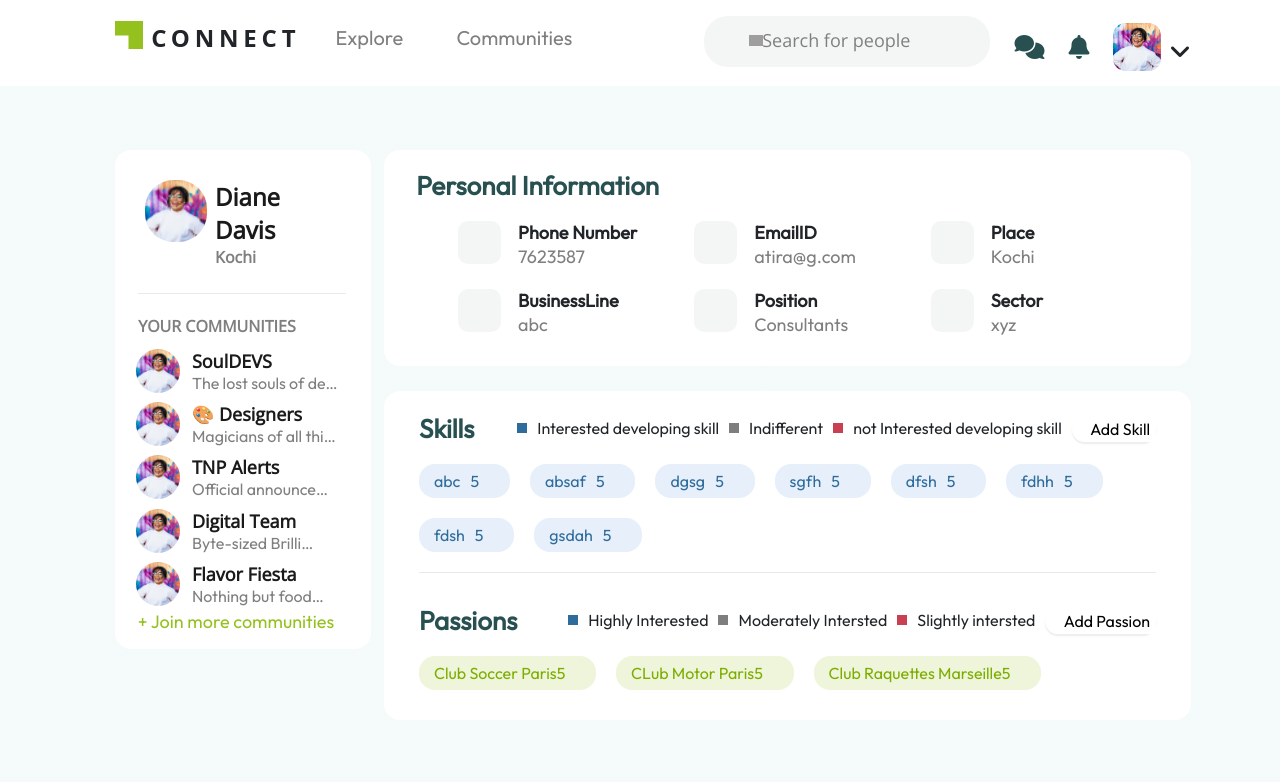
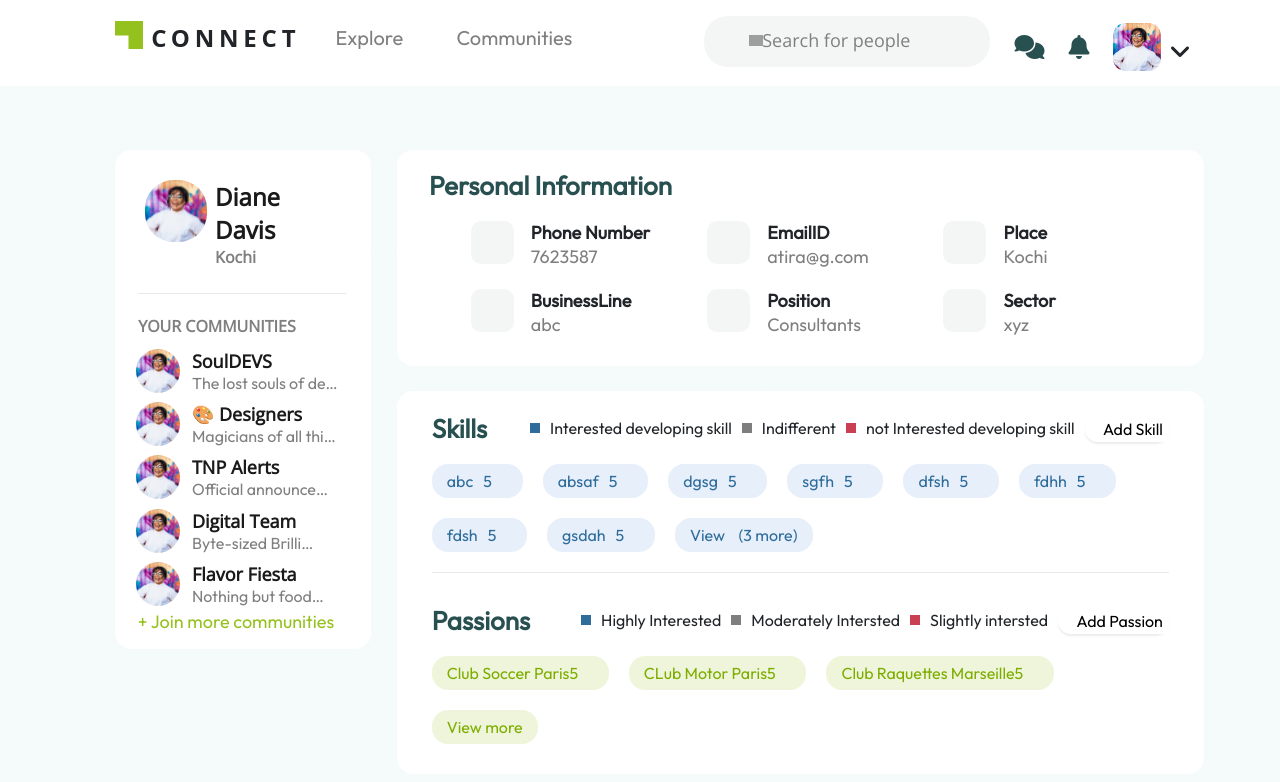
Before and after one commit to ayshapa123/TNPCONNECT1, an Angular app: page / in a window 1280 px wide. Shown: the top 782 px of the page. Built offline with nearby package versions, Linux system fonts and the light colour scheme.

Commit message:
view more functionality

```diff
--- a/src/app/layout/layout.component.css
+++ b/src/app/layout/layout.component.css
@@ -1,7 +1,11 @@
-
+*{
+    margin:0;
+    padding: 0;
+}
 body{
     background-color: #e2dbdb;
     /* height: 100%; */
+    /* height: 900px; */
 }
 
 .main{
--- a/src/app/modules/profile/personalinfo/personalinfo.component.css
+++ b/src/app/modules/profile/personalinfo/personalinfo.component.css
@@ -53,7 +53,7 @@ p{
     font-size: 26px;
     padding-left: 4%;
     padding-top: 2%;
-    font-weight: 600;
+    font-weight: 0;
 }
 i{
     color:#9BA9AA;
--- a/src/app/modules/profile/personalinfo/personalinfo.component.html
+++ b/src/app/modules/profile/personalinfo/personalinfo.component.html
@@ -1,10 +1,10 @@
 
 <div class="main">
 
-    <p>Personal Information</p>
+    <p style="font-weight:600">Personal Information</p>
 
     <div class="section">
-<!-- flex container -->
+
         <div class="row">
 
             <div class="col">
--- a/src/app/modules/profile/personalinfo/personalinfo.component.ts
+++ b/src/app/modules/profile/personalinfo/personalinfo.component.ts
@@ -6,5 +6,7 @@ import { Component } from '@angular/core';
   styleUrls: ['./personalinfo.component.css']
 })
 export class PersonalinfoComponent {
-
+ps:any=[{"label":"Phone Number","desc":"7623587"},{"label":"EmailID","desc":"atira@g.com"},
+{"label":"Place","desc":"Kochi"},{"label":"BusinessLine","desc":"abc"},
+{"label":"Position","desc":"Consultants"},{"label":"Sector","desc":"xyz"}]
 }
--- a/src/app/modules/profile/profile.component.css
+++ b/src/app/modules/profile/profile.component.css
@@ -1,8 +1,8 @@
 .main{
     background:linear-gradient(0deg, rgba(79, 167, 172, 0.06) 0%, rgba(79, 167, 172, 0.06) 100%), #FFF;
     width: 100%;
-    height: 100vh;
-    gap: 1%;
+    height: 900px;
+    gap: 2%;
     /* padding-top: 0%; */
     /* border: 1px solid; */
     /* border: 1px solid; */
@@ -13,9 +13,13 @@
   background-color: #fff;
   /* margin-left:9%; */
   height: fit-content;
+}
+.skill{
+
+    margin-top: 13px; /* Set the desired margin between the elements */
+    padding-bottom: 5px; /* Set the desired padding between the elements */
 
 }
-
 app-community{
   background-color: #FFF;
   margin-left: 9%;
@@ -68,15 +72,16 @@ app-skills{
 
     }
   }
-  @media (min-width: 576px){
+  /* @media (min-width: 576px){
     app-skills,app-personalinfo{
       width: 97%;
     }
+  } */
     /* app-community{
       width: 26%;
   } */
 
-  }
+  /* } */
 
   /* @media (min-width: 576px){
     app-skills,app-personalinfo{
@@ -99,7 +104,7 @@ app-skills{
   } */
 
 
-  /* @media only screen and (max-width: 1300px) and (min-width: 1062px){
+  @media only screen and (max-width: 1300px) and (min-width: 1062px){
     app-skills,app-personalinfo{
         width: 97%;
     }
@@ -108,15 +113,29 @@ app-skills{
   @media only screen and (max-width: 1061px) and (min-width: 896px){
     app-skills,app-personalinfo{
         width: 80%;
+        font-size: 1em;
+    }
+  }
+    @media only screen and (max-width: 1061px) and (min-width: 896px){
+      .main{
+        height: 1000px;
+      }
+
+
+  }
+  @media only screen and (max-width: 896px) and (min-width:787px){
+    .main{
+      height: 1000px;
+    }
+}
+  @media only screen and (max-width: 895px) and (min-width: 787px){
+    app-skills,app-personalinfo{
+        width: 70%;
+
+
     }
 
   }
-  @media only screen and (max-width: 895px) and (min-width: 787px){
-    app-skills,app-personalinfo{
-        width: 70%;
-    }
-
-  } */
   *{
     /* height: 100%;
     display: block; */
--- a/src/app/modules/profile/profile.component.html
+++ b/src/app/modules/profile/profile.component.html
@@ -1,11 +1,11 @@
-<div class="main d-flex">
+<div class="main d-flex ">
     <!-- <div class="backtohome">
         <i class="fa-solid fa-angle-left"></i><span>bAck to home</span>
 
     </div> -->
     <app-community></app-community>
     <div class="ps">
-        <app-personalinfo></app-personalinfo>
+        <div></div><app-personalinfo></app-personalinfo>
         <app-skills></app-skills>
     </div>
 </div>
--- a/src/app/modules/profile/skills/skills.component.css
+++ b/src/app/modules/profile/skills/skills.component.css
@@ -6,6 +6,9 @@
     display: flex;
     flex-direction: column;
 }
+.hidden {
+    display: none;
+  }
 .tc-skillSection{
     border-top-left-radius: 16px;
     border-top-right-radius: 16px;
--- a/src/app/modules/profile/skills/skills.component.html
+++ b/src/app/modules/profile/skills/skills.component.html
@@ -13,15 +13,37 @@
         </div>
     </div>
 
-    <div class="skills">
-        <div class="skill" *ngFor="let i of skillset, index as j">{{i}}
-            <div (click)="removeskill(j)">
+    <!-- <div class="skills">
+        <div  *ngFor="let i of skillset">
+            <div class="skill" *ngIf="this.skillset.allskill || i < maxToShow">
+               {{i}}
+
+            <div (click)="removeskill(i)">
                 <span>5
                     <i class="fa-solid fa-star"></i>
                 </span>
             </div>
         </div>
     </div>
+        <div class="skill">
+            <a (click)="view()">{{ viewSkill ? 'View less' : 'View more' }}</a>
+        </div>
+    </div> -->
+    <div class="skills">
+        <div  class="skill"*ngFor="let i of skillset.slice(0, viewMore ? skillset.length : maxToShow); let j = index">
+          <!-- <div class="skill" *ngIf="skillset.j || j < maxToShow">  -->
+            {{ i }}
+            <div (click)="removeskill(j)">
+              <span>5 <i class="fa-solid fa-star"></i></span>
+            </div>
+            <!-- </div> -->
+        </div>
+        <div class="skill">
+            <a (click)="toggleView()">{{ viewMore ? 'View less' : 'View ' }}<span *ngIf="!viewMore"> ({{ getRemainingItemCount() }} more)</span>
+            </a>
+          </div>
+      </div>
+
     <div class="floatright1">
         <div>Interested developing skill</div>
         <div>Indifferent</div>
@@ -69,10 +91,13 @@
         </div>
     </div>
     <div class="skills1">
-        <div class="passion" *ngFor="let i of passion, index as j">{{i}}
+        <div class="passion" *ngFor="let i of passion.slice(0, viewPMore ? passion.length : maxTopassion); index as j">{{i}}
             <span>5
                 <i class="fa-solid fa-star"></i>
             </span>
+        </div>
+        <div class="passion">
+            <a (click)="toggleP()">{{ viewPMore ? 'View less' : 'View more' }}</a>
         </div>
     </div>
     <div class="floatright1">
--- a/src/app/modules/profile/skills/skills.component.ts
+++ b/src/app/modules/profile/skills/skills.component.ts
@@ -6,19 +6,39 @@ import { Component } from '@angular/core';
   styleUrls: ['./skills.component.css']
 })
 export class SkillsComponent {
+  newlabel1:boolean=false;
+  newskill:any='';
+  skillset : any=["abc", "absaf", "dgsg", "sgfh", "dfsh", "fdhh", "fdsh", "gsdah", "ytkyftt", "hyuui", "twsqaa"];
 
-  constructor() { }
+  passion:any=["Club Soccer Paris","CLub Motor Paris",'Club Raquettes Marseille','ghiwwaa','ydwdwks','jjsqwwo'];
+  maxTopassion=3;
+  maxToShow = 8;
 
-  newlabel1:boolean=false
-
-  newskill:any='';
-
-  skillset:any=["abc","absaf",'dgsg',"sgfh",'dfsh','fdhh','fdsh','gsdah']
-  passion:any=["Club Soccer Paris","CLub Motor Paris",'Club Raquettes Marseille']
-
+  displayedItems: string[]=[];
+  viewMore = false;
+  viewPMore=false;
+  constructor()
+   {  }
   ngOnInit(): void {
 
   }
+
+
+  toggleView() {
+    this.viewMore = !this.viewMore;
+
+    console.log(this.skillset)
+
+  }
+  toggleP()
+  {
+    this.viewPMore = !this.viewPMore;
+  }
+
+  getRemainingItemCount(): number {
+    return Math.max(0, this.skillset.length - this.maxToShow);
+  }
+
 
 
 
@@ -29,14 +49,6 @@ export class SkillsComponent {
     this.skillset.push(this.newskill)
 
     this.newskill=''
-
-
-
-
-
-
-
-
   }
 
   newlabel(){
@@ -46,12 +58,9 @@ export class SkillsComponent {
   }
 
   removeskill(j:any){
-
     console.log(j);
-
-
-
     this.skillset.splice(j,1)
 
   }
+
 }
--- a/src/app/shared/header/header.component.css
+++ b/src/app/shared/header/header.component.css
@@ -146,10 +146,10 @@ font-size: 24px;
     background-repeat: no-repeat;
 
 }
-/* @media only screen and (max-width: 600px) {
-    .imgdiv{
-        position: static;
+ @media only screen and (max-width: 1111px) {
+    header{
+        width:50%;
 
     }
 
-} */
+}
```
